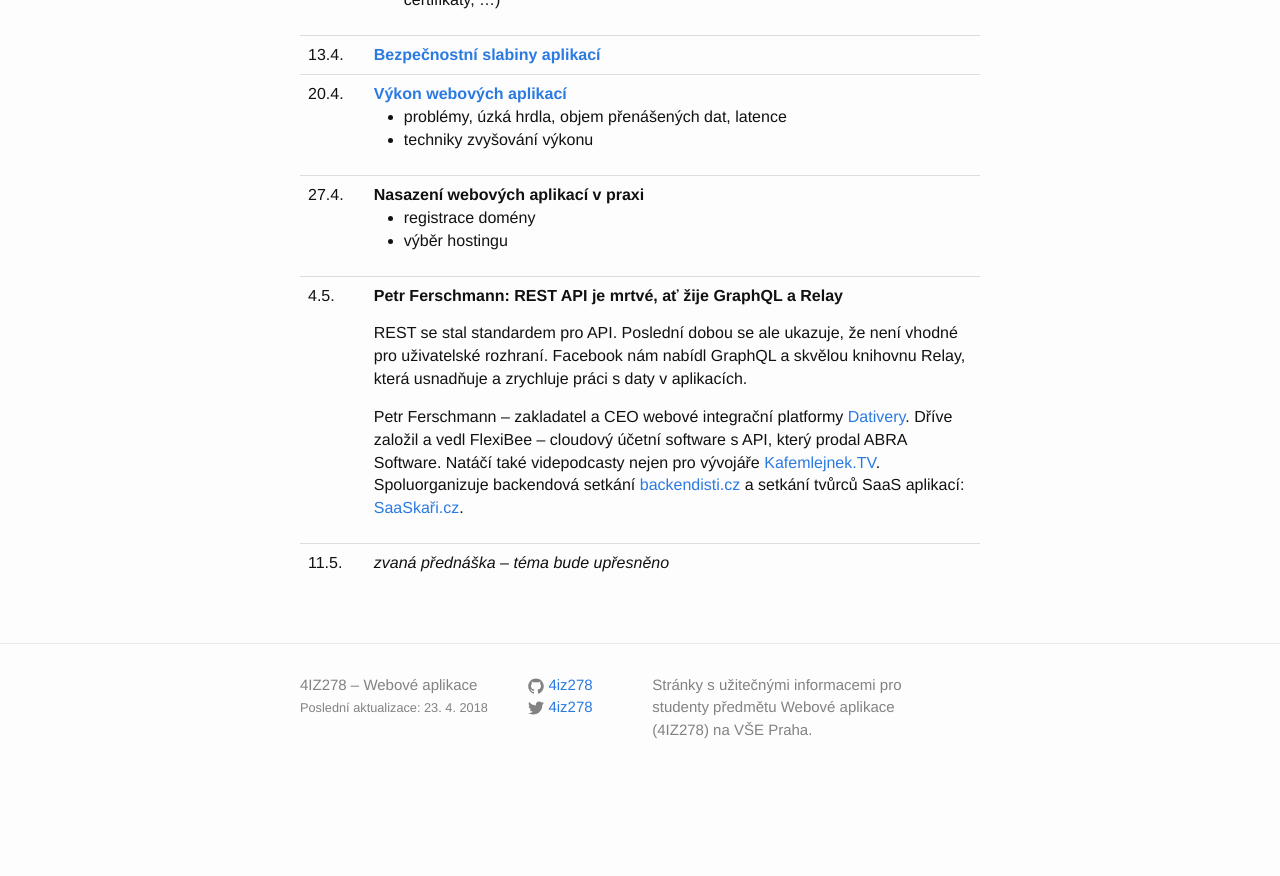
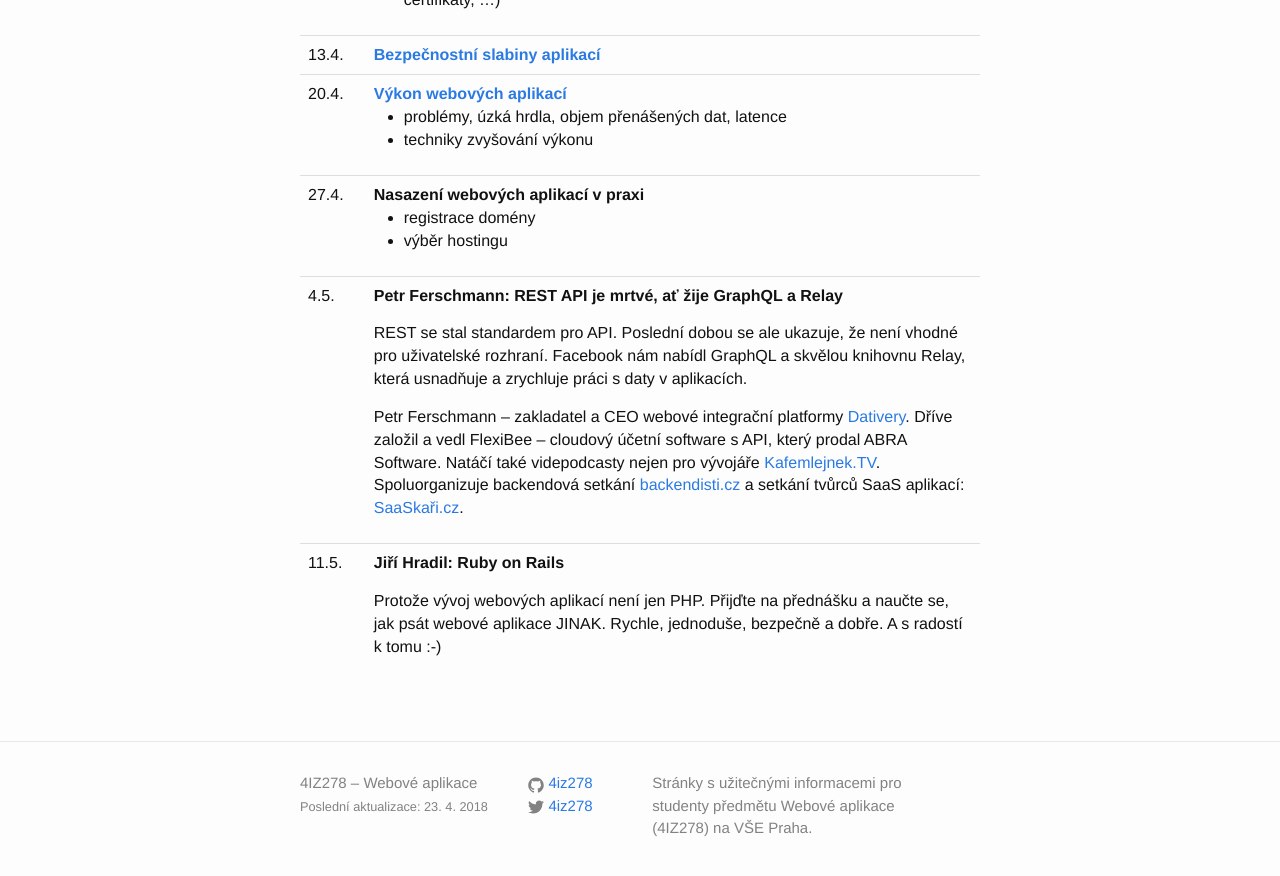
Before and after one commit to 4iz278/4iz278.github.io, a Jekyll site: the page built from prednasky/index.html, in a window 1280 px wide and 900 px high, scrolled down 982 px. Shown: the top 876 px of the window. Built offline with Jekyll 4.4.1, drawn with Linux system fonts in a browser that asks for light colours; nearby versions of some CDN libraries; before the commit the page ends 1783 px from its top, so only the background shows below that.

Commit message:
Přidána přednáška o RoR

```diff
--- a/prednasky/index.html
+++ b/prednasky/index.html
@@ -116,7 +116,12 @@ prodal ABRA Software.  Natáčí také videpodcasty nejen pro vývojáře <a hre
     </tr>
     <tr>
       <td>11.5.</td>
-      <td><em>zvaná přednáška – téma bude upřesněno</em></td>
+      <td>
+        <p><strong>Jiří Hradil:  Ruby on Rails</strong></p>
+        <p>Protože vývoj webových aplikací není jen PHP. Přijďte
+na přednášku a naučte se, jak psát webové aplikace JINAK. Rychle,
+jednoduše, bezpečně a dobře. A s&nbsp;radostí k&nbsp;tomu :-)</p>
+      </td>
     </tr>
   </tbody>
 </table>
```
